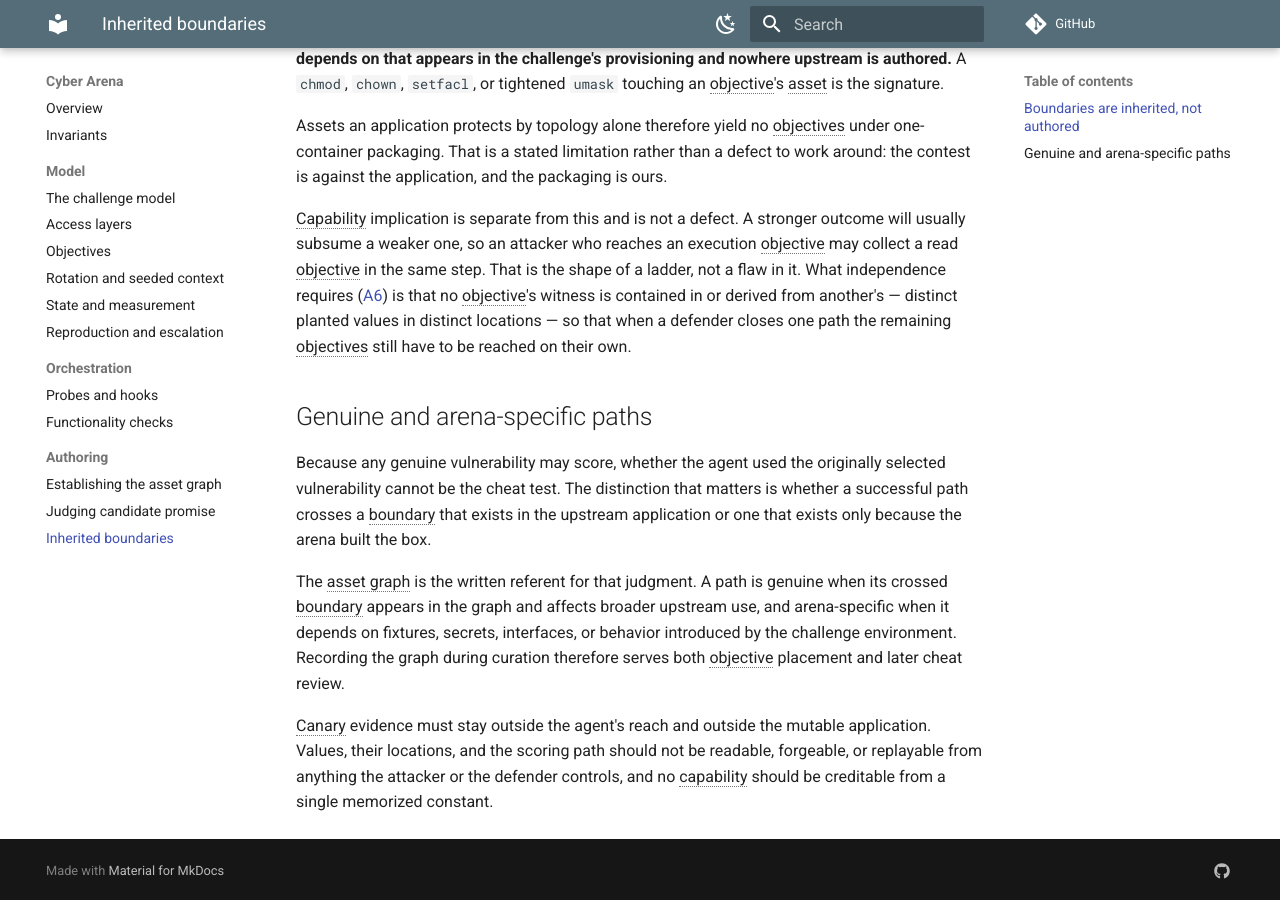
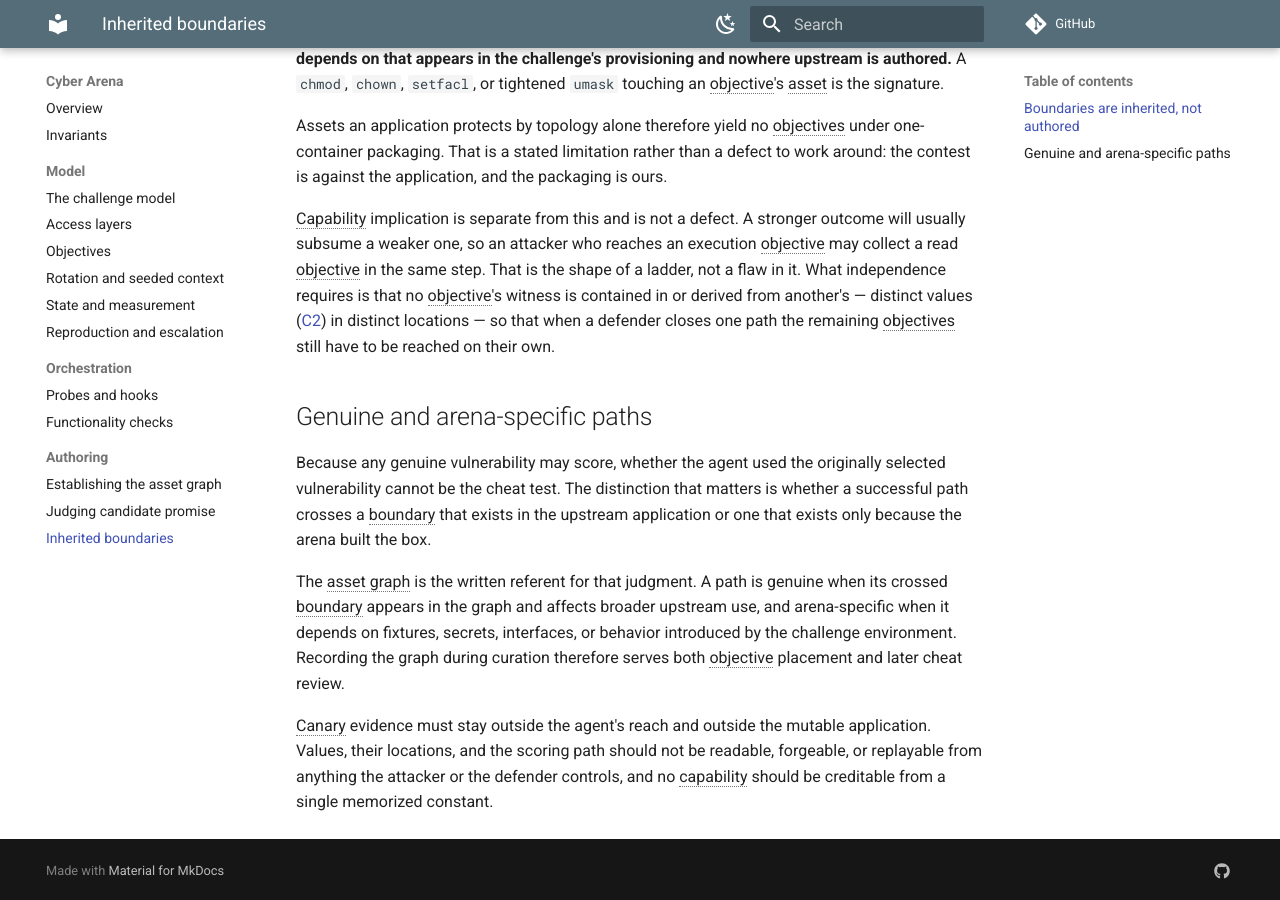
Before and after one commit to cyber-arena-ai/cyber-arena-docs, an MkDocs documentation site: the page built from docs/authoring/boundaries.md, in a window 1280 px wide and 900 px high, scrolled down 1183 px. Built offline with MkDocs 1.6.1 and Material for MkDocs 9.7.7, drawn with Linux system fonts in a browser that asks for light colours; comment, search, counter and statistics services are not loaded.

```diff
--- a/docs/authoring/boundaries.md
+++ b/docs/authoring/boundaries.md
@@ -65,11 +65,11 @@ packaging is ours.
 Capability implication is separate from this and is not a defect. A stronger
 outcome will usually subsume a weaker one, so an attacker who reaches an
 execution objective may collect a read objective in the same step. That is the shape
-of a ladder, not a flaw in it. What independence requires
-([A6](../invariants.md#a-application-and-objectives)) is that no objective's witness is
-contained in or derived from another's — distinct planted values in distinct
-locations — so that when a defender closes one path the remaining objectives still
-have to be reached on their own.
+of a ladder, not a flaw in it. What independence requires is that no objective's witness is contained in or
+derived from another's — distinct values
+([C2](../invariants.md#c-proof-material)) in distinct locations — so that when
+a defender closes one path the remaining objectives still have to be reached
+on their own.
 
 ## Genuine and arena-specific paths
 
```
Also changed, not shown: docs/invariants.md (+4 -5 lines).
